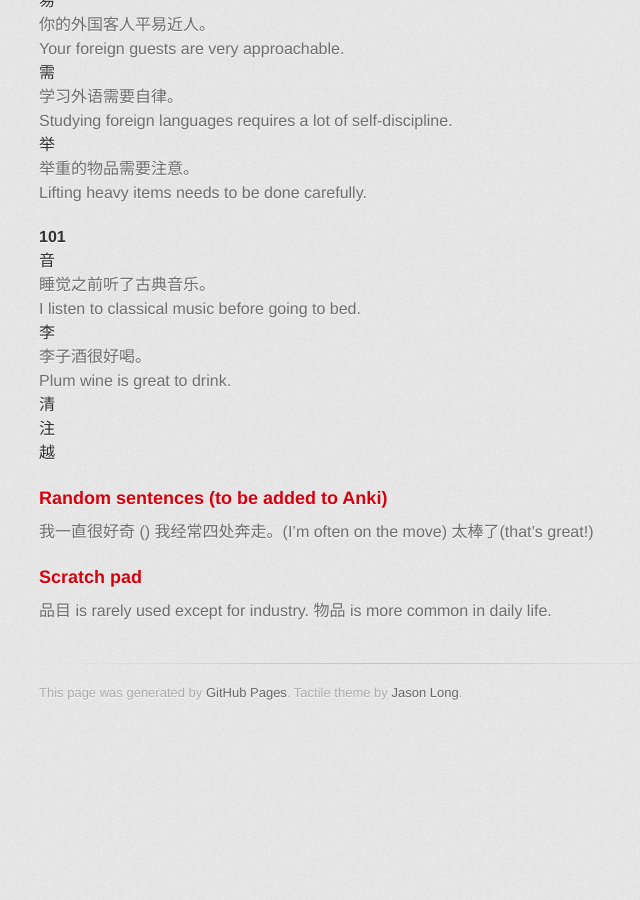
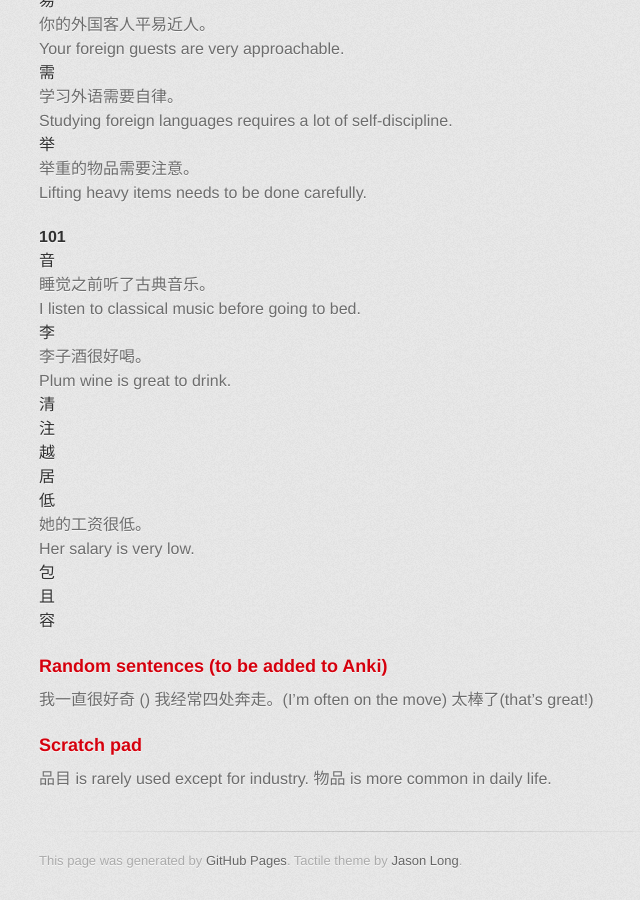
Before and after one commit to axiomiety/axiomiety.github.io, a Jekyll site: the page built from llog/mandarin.markdown, in a window 1280 px wide and 900 px high, scrolled down 6969 px. Shown: the whole window, without its empty margins (291-931 px from the left). Built offline with Jekyll 4.4.1, drawn with Linux system fonts in a browser that asks for light colours; nearby versions of some CDN libraries; some web fonts are replaced; before the commit the page ends 7701 px from its top, so only the background shows below that.

Commit message:
mandarin

```diff
--- a/llog/mandarin.markdown
+++ b/llog/mandarin.markdown
@@ -368,19 +368,19 @@ Character|Sentence|Translation
   <dt>越</dt>
   <dd></dd>
   <dd></dd>
-  <dt></dt>
+  <dt>居</dt>
   <dd></dd>
   <dd></dd>
-  <dt></dt>
+  <dt>低</dt>
+  <dd>她的工资很低。</dd>
+  <dd>Her salary is very low.</dd>
+  <dt>包</dt>
   <dd></dd>
   <dd></dd>
-  <dt></dt>
+  <dt>且</dt>
   <dd></dd>
   <dd></dd>
-  <dt></dt>
-  <dd></dd>
-  <dd></dd>
-  <dt></dt>
+  <dt>容</dt>
   <dd></dd>
   <dd></dd>
 </dl>
```
